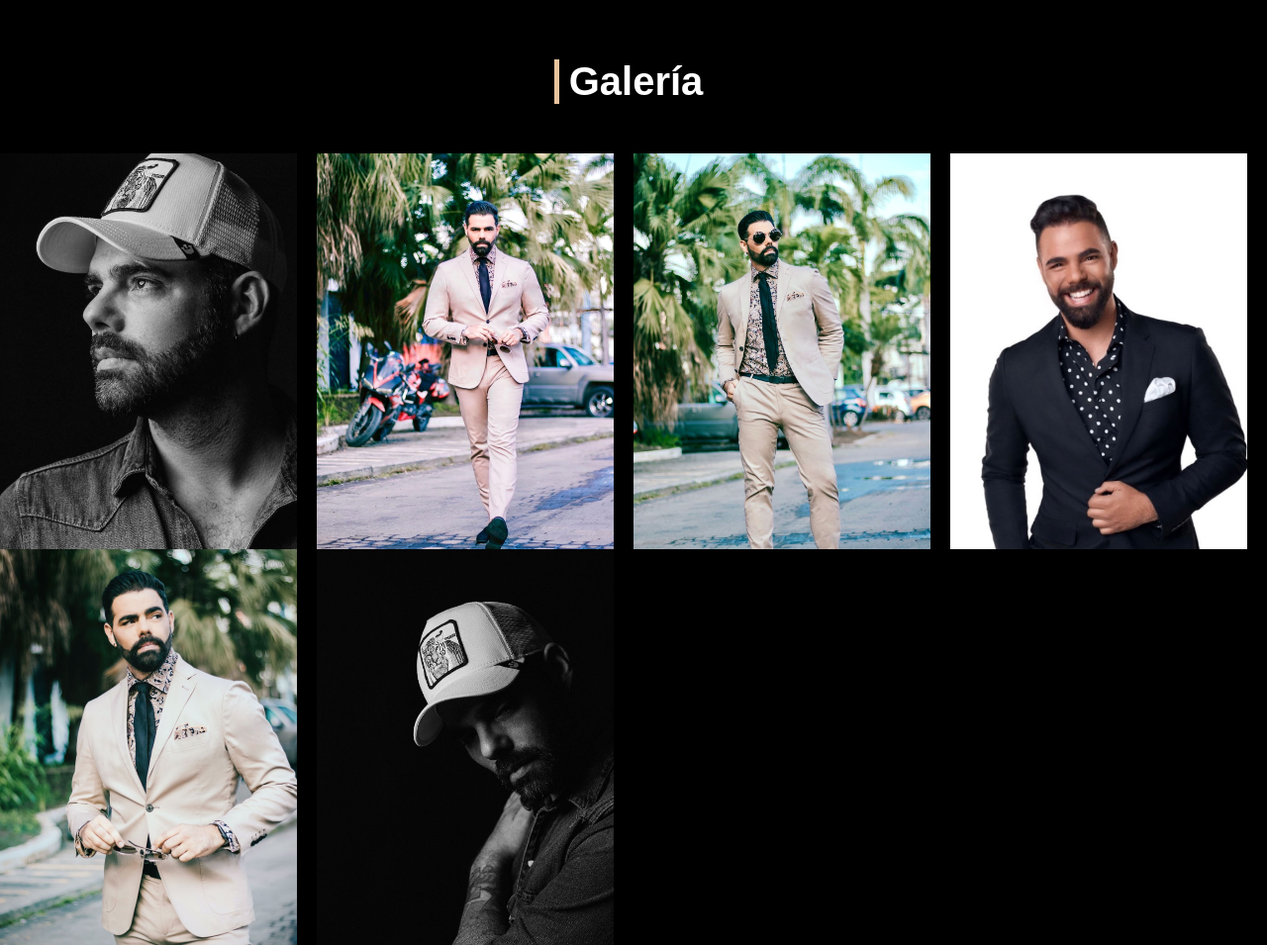
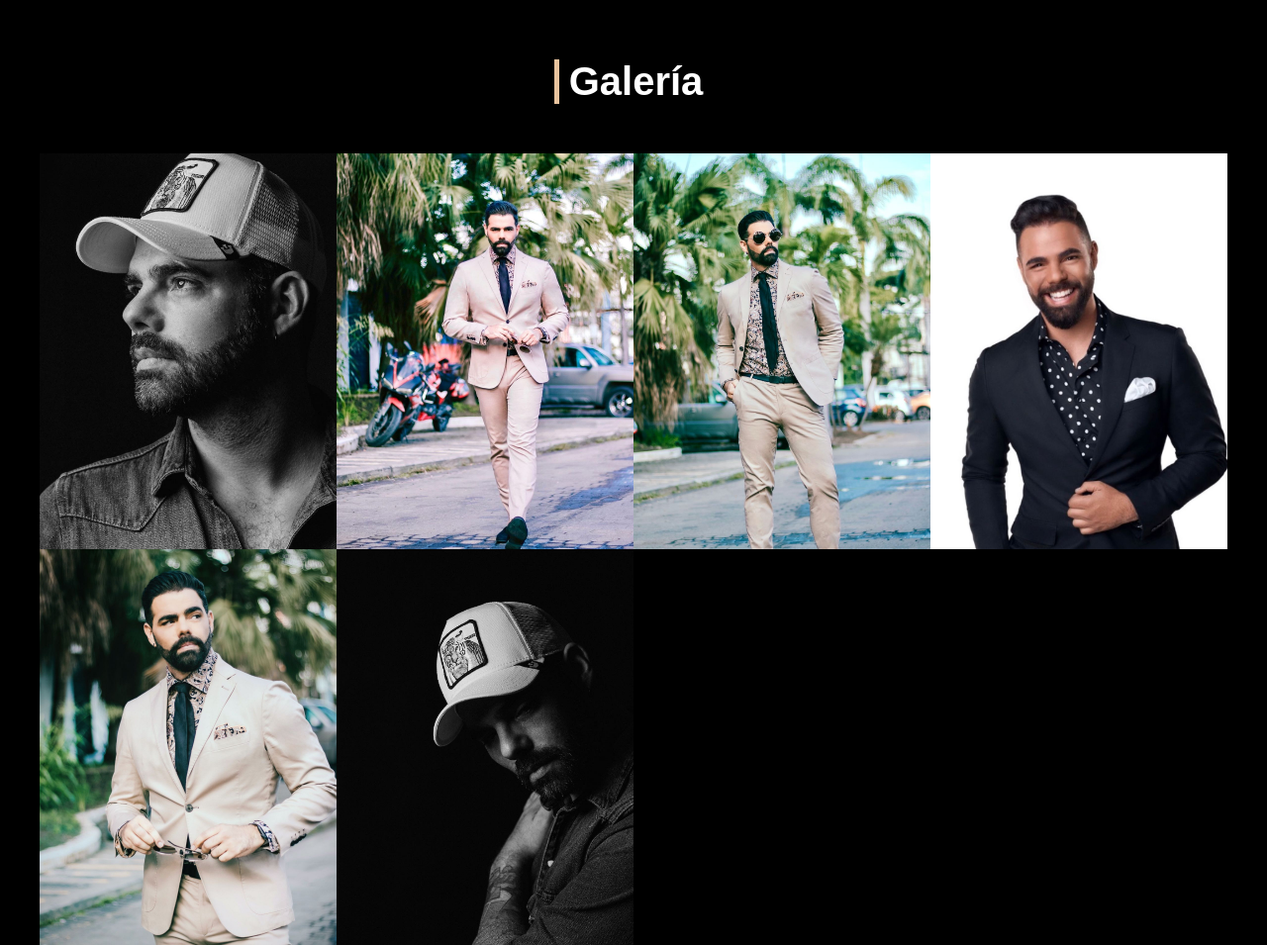
Before and after one commit to cientis84/cientis84.github.io, a plain HTML site: page index.html in a window 1280 px wide. Shown: the part 3608-4563 px from the top of the page at 99% size. Drawn offline with Linux system fonts and the light colour scheme; a web font is replaced by a local one.

Commit message:
Update style.css

```diff
--- a/style.css
+++ b/style.css
@@ -177,7 +177,8 @@ input{
     margin-top: 50px;
     display: grid;
     justify-content: center;
-    grid-template-columns: repeat(auto-fit, 320px);
+
+    grid-template-columns: repeat(auto-fit, 300px);
 }
 .gallery img{
     width: 300px;
```
